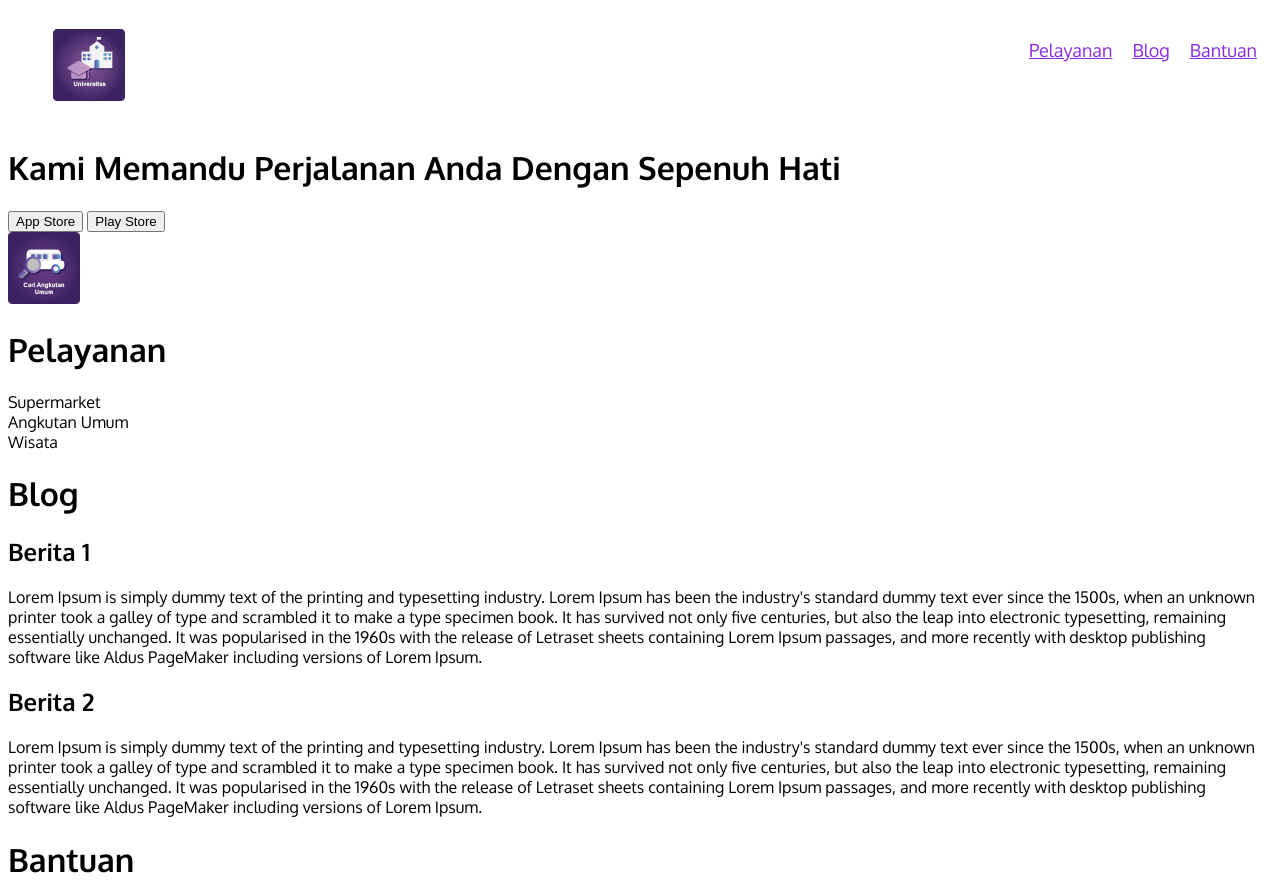
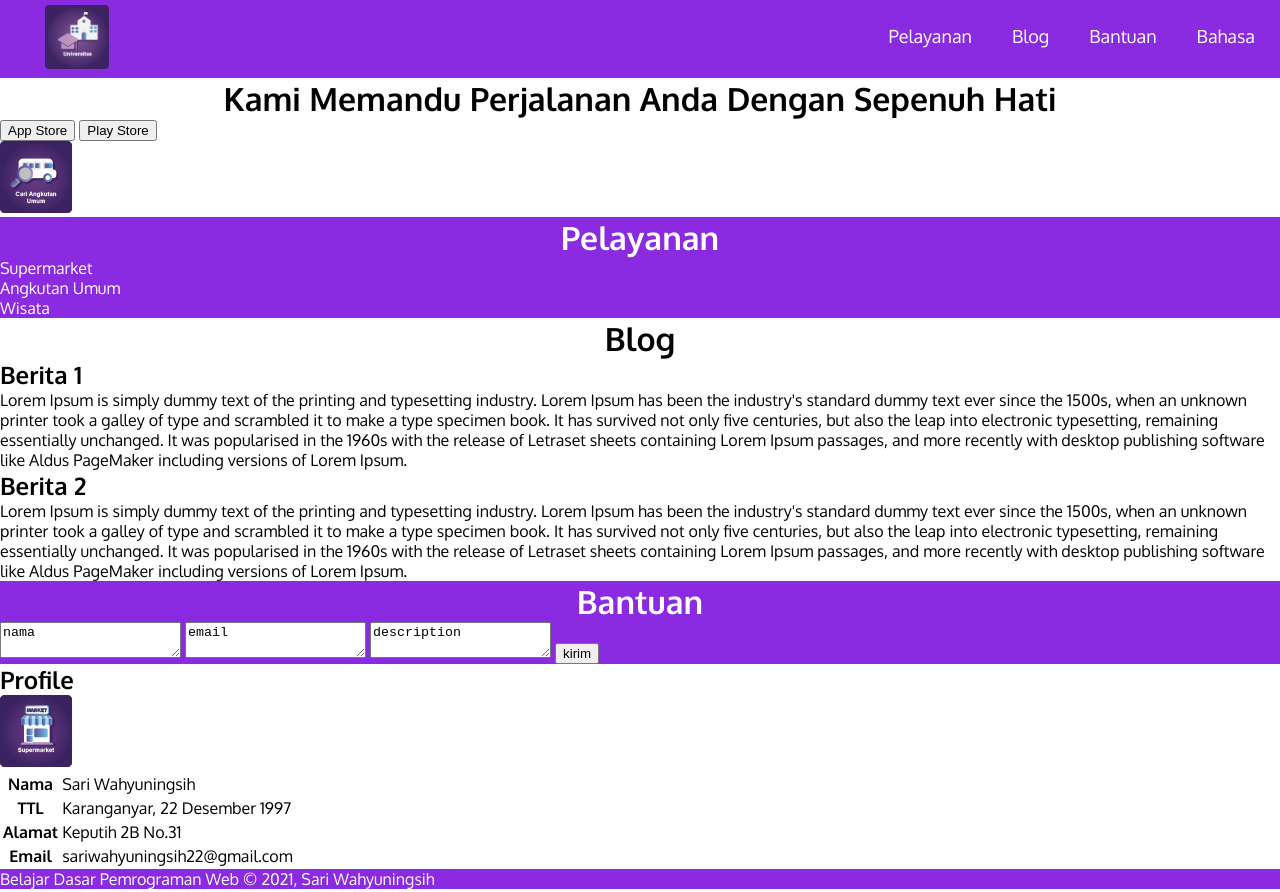
Before and after one commit to sariwahyu/Website-ATMS, a plain HTML site: page index.html in a window 1280 px wide. Shown: the top 892 px of the page. Drawn offline with Linux system fonts and the light colour scheme.

Commit message:
navbar css

```diff
--- a/assets/style.css
+++ b/assets/style.css
@@ -1,31 +1,90 @@
 @import url('https://fonts.googleapis.com/css2?family=Oxygen:wght@300;400;700&display=swap');
+
+*{
+    box-sizing: border-box;
+    margin: 0;
+}
 
 body{
     font-family: 'Oxygen', sans-serif;
 }
 
+h1{
+    text-align: center;
+}
+
+#pelayanan,
+#bantuan,
+footer h1{
+    color: white;
+}
+
 nav{
+    background-color: blueviolet;
     padding: 5px;
     position: sticky;
     top: 0;
-    font-style: unset;
+}
+
+nav img{
+    max-height: 64px;
+    padding: 0;
 }
 
 nav li {
     display: inline;
-    list-style: none;
-    text-align: left;
-    color: black;
+    list-style-type: none;
+    margin-right: 20px;
 }
 
-nav a {
+nav a, nav .dropdown {
     float: right;
     font-size: 18px;
     font-weight: 400;
-    color: blueviolet;
-    margin: 10px;
+    text-decoration: none;
+    color: white;
+    padding: 20px;
 }
 
-nav a:hover{
+nav a:hover, .dropdown:hover .dropbtn {
     font-weight: bold;
 }
+
+
+#pelayanan,
+#bantuan,
+footer{
+    background-color: blueviolet;
+}
+
+footer {
+    color: white;
+}
+
+.dropbtn {
+    cursor: pointer;
+  }
+
+.dropdown {
+    position: relative;
+    display: inline-block;
+}
+
+.dropdown-content {
+    display: none;
+    position: absolute;
+    background-color: #f9f9f9;
+    box-shadow: 0px 8px 16px 0px rgba(0,0,0,0.2);
+    z-index: 1;
+}
+.dropdown-content a {
+    color: blueviolet;
+    text-decoration: none;
+    display: block;
+}
+
+.dropdown-content a:hover {background-color: #f1f1f1}
+
+.dropdown:hover .dropdown-content {
+    display: block;
+}
--- a/index.html
+++ b/index.html
@@ -6,14 +6,21 @@
 </head>
 <body>
     <nav>
-        <header>
         <ul>
             <li><img src="assets/Logo 72x72/Artboard 11.png"> </li>
+            <li>
+                <div class="dropdown">
+                    <div class="dropbtn">Bahasa</div>
+                    <div class="dropdown-content">
+                        <a href="#">ID</a>
+                        <a href="#">EN</a>
+                    </div>
+                </div>
+            </li>
             <li><a href="#bantuan">Bantuan</a></li>
             <li><a href="#blog">Blog</a></li>
             <li><a href="#pelayanan">Pelayanan</a></li>
         </ul>
-        </header>
     </nav>
     <main>
         <div class="flex-container-row">
```
Lines whose indentation alone changed are shown as unchanged.
